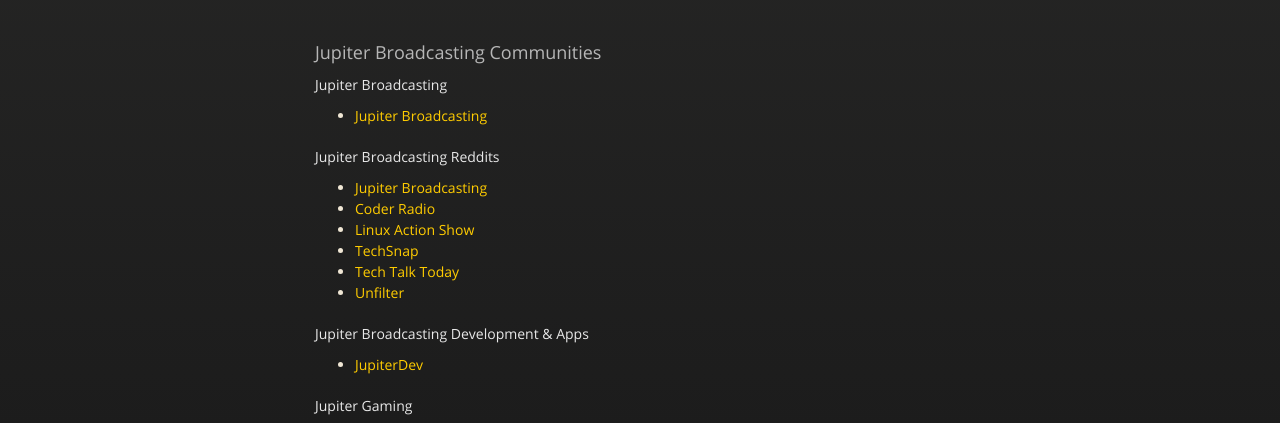
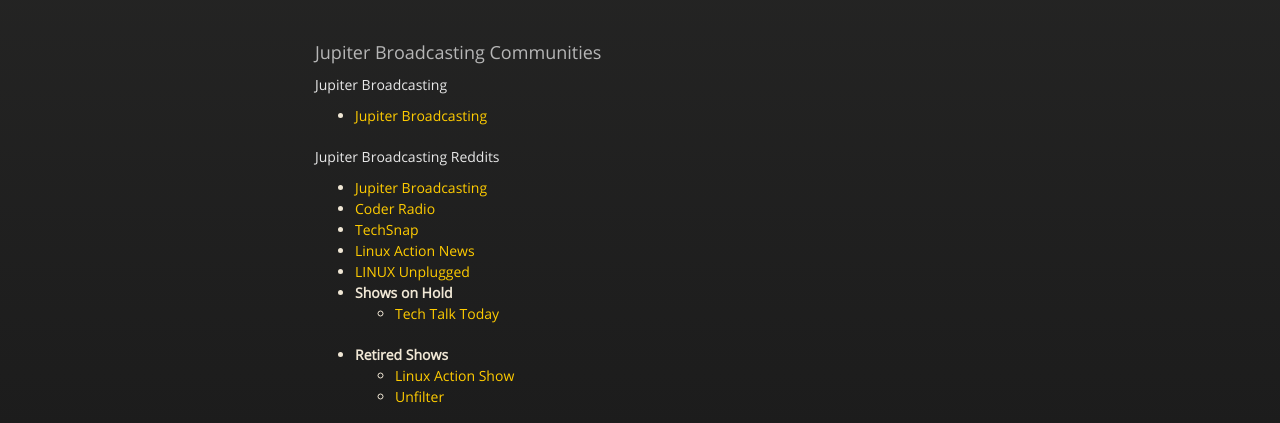
Before and after one commit to rikai/JupiterColony.com, a plain HTML site: page index.html in a window 1280 px wide. Shown: the part 370-793 px from the top of the page. Drawn offline with nearby package versions, Linux system fonts and the light colour scheme; files that its build step writes are made by us from their sources; a web font is replaced by a local one.

Commit message:
Updated subreddit section to reflect show lineup change

```diff
--- a/index.html
+++ b/index.html
@@ -46,10 +46,18 @@
         <ul>
           <li><a href="http://www.reddit.com/r/JupiterBroadcasting">Jupiter Broadcasting</a></li>
           <li><a href="http://www.reddit.com/r/coderradio">Coder Radio</a></li>
-          <li><a href="http://www.reddit.com/r/LinuxActionShow/">Linux Action Show</a></li>
           <li><a href="http://www.reddit.com/r/techsnap">TechSnap</a></li>
-          <li><a href="http://www.reddit.com/r/techtalktoday">Tech Talk Today</a></li>
-          <li><a href="http://www.reddit.com/r/unfilter">Unfilter</a></li>
+          <li><a href="http://www.reddit.com/r/LinuxActionNews/">Linux Action News</a></li>
+          <li><a href="http://www.reddit.com/r/linuxunplugged/">LINUX Unplugged</a></li>
+          <li><b>Shows on Hold</b>
+            <ul>
+              <li><a href="http://www.reddit.com/r/techtalktoday">Tech Talk Today</a></li>
+            </ul>
+          <li><b>Retired Shows</b>
+            <ul>
+                <li><a href="http://www.reddit.com/r/LinuxActionShow/">Linux Action Show</a></li>
+                <li><a href="http://www.reddit.com/r/unfilter">Unfilter</a></li>
+            </ul>
         </ul>
 
         <h4>
```
